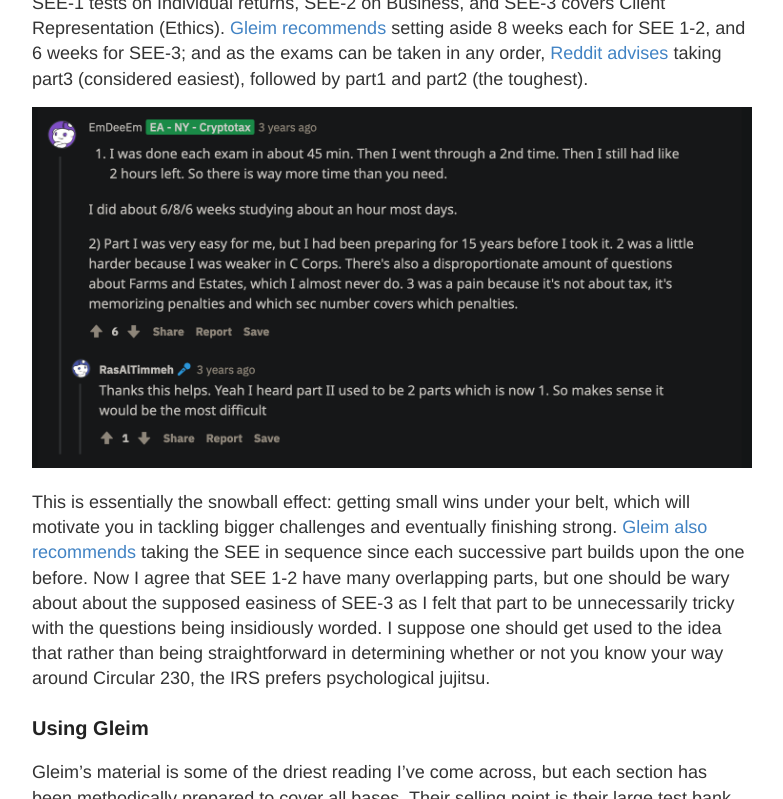
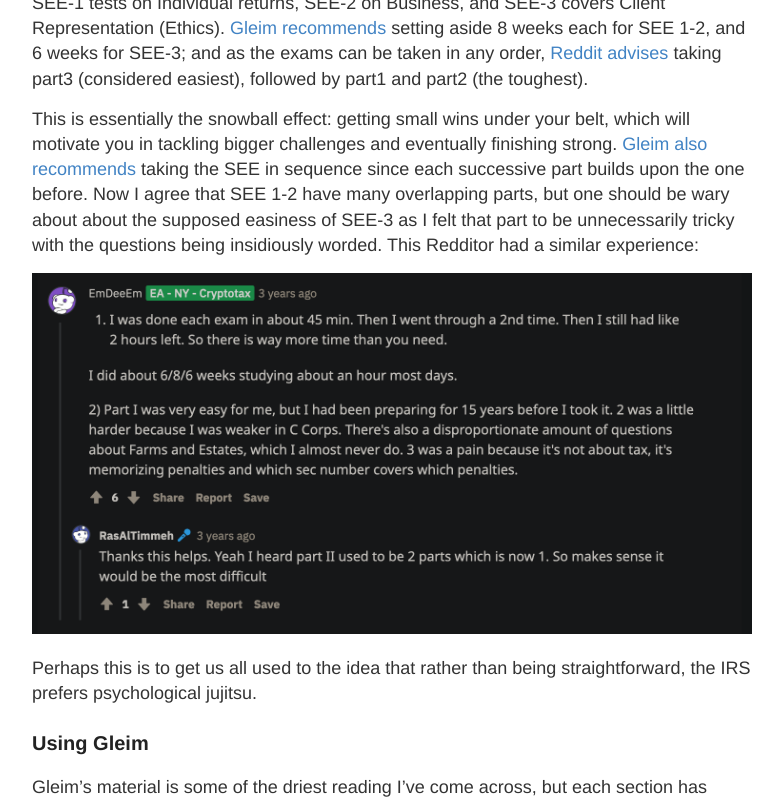
Before and after one commit to poastmil/junsunglee.com, a Jekyll site: the page built from _posts/2021-3-30-A-Tale-of-Tax-Licensing.md, in a window 1280 px wide and 900 px high, scrolled down 1907 px, cut to the strip 101-900 px from the top of the window. Shown: the whole strip, without its empty margins (248-1031 px from the left). Built offline with Jekyll 4.4.1, drawn with Linux system fonts in a browser that asks for light colours.

Commit message:
Updated post

```diff
--- a/_posts/2021-3-30-A-Tale-of-Tax-Licensing.md
+++ b/_posts/2021-3-30-A-Tale-of-Tax-Licensing.md
@@ -35,9 +35,11 @@
 
 SEE-1 tests on Individual returns, SEE-2 on Business, and SEE-3 covers Client Representation (Ethics). [Gleim recommends](https://www.gleim.com/enrolled-agent-review/blog/ea-exam-study-schedule-tcja/) setting aside 8 weeks each for SEE 1-2, and 6 weeks for SEE-3; and as the exams can be taken in any order, [Reddit advises](https://www.reddit.com/r/taxpros/comments/7nx16x/how_long_did_it_take_to_pass_the_ea_exam/) taking part3 (considered easiest), followed by part1 and part2 (the toughest).
 
+This is essentially the snowball effect: getting small wins under your belt, which will motivate you in tackling bigger challenges and eventually finishing strong. [Gleim also recommends](https://www.gleim.com/enrolled-agent-review/blog/ea-exam-study-schedule-tcja/) taking the SEE in sequence since each successive part builds upon the one before. Now I agree that SEE 1-2 have many overlapping parts, but one should be wary about about the supposed easiness of SEE-3 as I felt that part to be unnecessarily tricky with the questions being insidiously worded. This Redditor had a similar experience:
+
 [![Reddit1](../images/EAPrometric.png "Reddit community answers to EA FAQs")](https://www.reddit.com/r/taxpros/comments/7nx16x/how_long_did_it_take_to_pass_the_ea_exam/)
 
-This is essentially the snowball effect: getting small wins under your belt, which will motivate you in tackling bigger challenges and eventually finishing strong. [Gleim also recommends](https://www.gleim.com/enrolled-agent-review/blog/ea-exam-study-schedule-tcja/) taking the SEE in sequence since each successive part builds upon the one before. Now I agree that SEE 1-2 have many overlapping parts, but one should be wary about about the supposed easiness of SEE-3 as I felt that part to be unnecessarily tricky with the questions being insidiously worded. I suppose one should get used to the idea that rather than being straightforward in determining whether or not you know your way around Circular 230, the IRS prefers psychological jujitsu.
+Perhaps this is to get us all used to the idea that rather than being straightforward, the IRS prefers psychological jujitsu.
 
 
 ### Using Gleim
```
